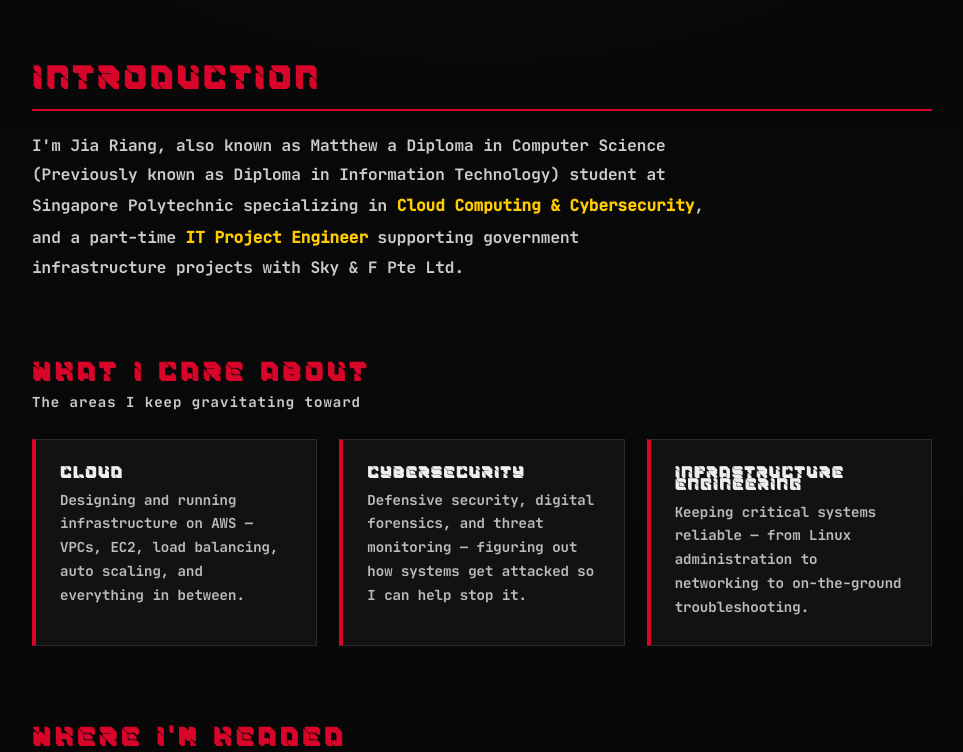
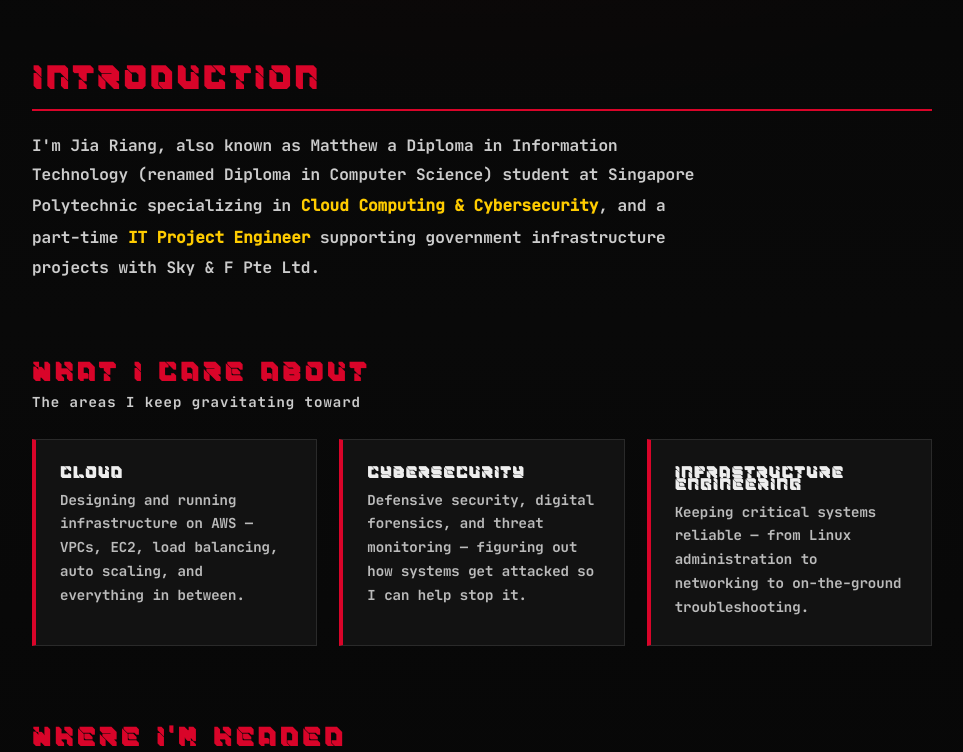
Before and after one commit to gjr190905-spec/Portfolio, a React (Vite) app in the folder frontend/: page /about in a window 1280 px wide. Shown: the part 900-1652 px from the top of the page, without its empty margins (158-1121 px from the left). Built offline with nearby package versions, Linux system fonts and the light colour scheme; a web font is replaced by a local one.

Commit message:
Website Ver1.2.3, CS to IT course name change

```diff
--- a/frontend/src/pages/AboutMe.tsx
+++ b/frontend/src/pages/AboutMe.tsx
@@ -83,8 +83,8 @@ function AboutMe() {
                 <br />
 
                 <p>
-                    I'm Jia Riang, also known as Matthew a Diploma in Computer Science
-                    (Previously known as Diploma in Information Technology) student at Singapore Polytechnic
+                    I'm Jia Riang, also known as Matthew a Diploma in Information Technology
+                    (renamed Diploma in Computer Science) student at Singapore Polytechnic
                     specializing in <b>Cloud Computing &amp; Cybersecurity</b>, and a part-time <b>IT Project
                     Engineer</b> supporting government infrastructure projects with Sky &amp; F Pte Ltd.
                 </p>
@@ -148,7 +148,7 @@ function AboutMe() {
                     <h2>WHERE I'M HEADED</h2>
                     <div className="infoCard">
                         <p>
-                            My goal is to grow into a <b>Cloud / Security Engineer</b> role — combining
+                            My goal is to grow into a <b>Cloud / Security Engineer</b> role, combining
                             what I've learned supporting government infrastructure with deeper expertise
                             in AWS cloud architecture and defensive cybersecurity. I'm available for a
                             1-year internship commencing March 2027.
--- a/frontend/src/pages/Education.tsx
+++ b/frontend/src/pages/Education.tsx
@@ -18,12 +18,12 @@ import returnToPS from "../assets/images/education/returnToPS.jpg"
 const EDUCATION = [
     {
         school: "Singapore Polytechnic",
-        program: "Diploma in Computer Science",
+        program: "Diploma in Information Technology",
         date: "Apr 2025 – Apr 2028",
         current: true,
         bullets: [
             "Majoring in Cloud Computing & Cybersecurity",
-            "Previously known as Diploma in Information Technology",
+            "renamed Diploma in Computer Science",
             "Cumulative GPA: 3.47",
         ],
         cca: [
--- a/frontend/src/pages/Home.tsx
+++ b/frontend/src/pages/Home.tsx
@@ -107,7 +107,7 @@ function Home() {
 
                         You may call me <b>Jia Riang</b> or <b>Matthew.</b>
                         <br />
-                        I am a Computer Science student from Singapore Polytechnic
+                        I am a Information Technology student from Singapore Polytechnic
                         specializing in <b>Cybersecurity & Cloud Computing.</b>
                     </p>
 
@@ -216,7 +216,7 @@ function Home() {
 
                     <ul>
 
-                        <li>Diploma in Computer Science</li>
+                        <li>Diploma in Information Technology</li>
 
                         <li>Cyber Security Enthusiast</li>
 
```
